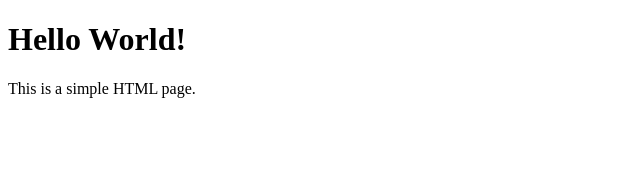
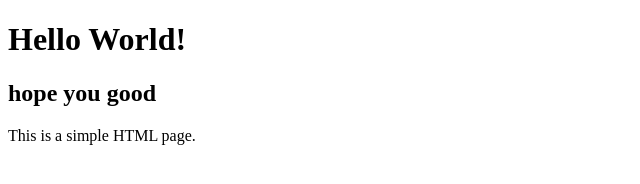
Before and after one commit to KEERTHANA0111/samplerepo, a plain HTML site: page index.html in a window 1280 px wide. Shown: the whole page, without its empty margins (0-640 px from the left). Drawn offline with Linux system fonts and the light colour scheme.

Commit message:
check:one branch

```diff
--- a/index.html
+++ b/index.html
@@ -7,6 +7,7 @@
 <body>
 
     <h1>Hello World!</h1>
+    <h2>hope you good</h2>
     <p>This is a simple HTML page.</p>
 
 </body>
```
